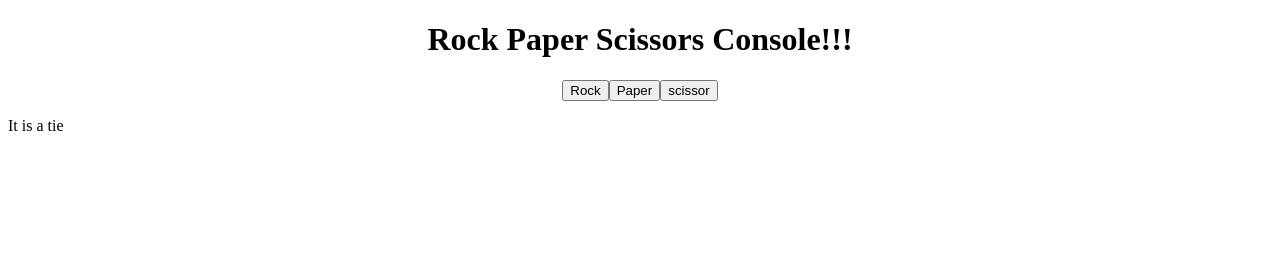
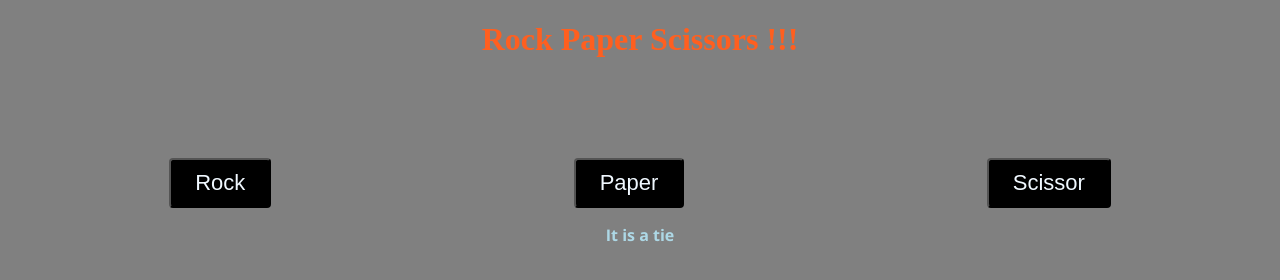
Before and after one commit to Narenselvam/RPS-Odin, a plain HTML site: page index.html in a window 1280 px wide. Both pictures are taken after a click on the button "Rock". Drawn offline with nearby package versions, Linux system fonts and the light colour scheme; a web font is replaced by a local one.

Commit message:
basic styles added

```diff
--- a/index.html
+++ b/index.html
@@ -6,13 +6,17 @@
     <meta http-equiv="X-UA-Compatible" content="ie=edge">
     <title>Rock Paper Scissors</title>
     <link rel="stylesheet" href="styles.css" />
+    <link rel="preconnect" href="https://fonts.googleapis.com">
+    <link rel="preconnect" href="https://fonts.gstatic.com" crossorigin>
+    <link href="https://fonts.googleapis.com/css2?family=Open+Sans:ital,wght@0,300;0,400;0,700;1,300;1,400;1,700&display=swap" rel="stylesheet">
+    <link rel="stylesheet" media="screen" href="https://fontlibrary.org//face/minecraftia" type="text/css"/>
 </head>
 <body>
-    <h1 style="text-align: center;" class="title">Rock Paper Scissors Console!!!</h1>
-    <div>
+    <h1 style="text-align: center;" class="title">Rock Paper Scissors !!!</h1>
+    <div class="container">
     <button class="playerchoice" value="rock">Rock</button>
     <button class="playerchoice" value="paper">Paper</button>
-    <button class="playerchoice" value="scissor">scissor</button>
+    <button class="playerchoice" value="scissor">Scissor</button>
 </div>
     <p id="demo"></p>
     <p id="result"></p>
--- a/script.js
+++ b/script.js
@@ -23,7 +23,8 @@ function playRound(playerSelection) {
       lose+=1;
       result='<br>you lose </br>'+'computer choice is-'+ computerSelection+' <br>pc score-</br>'+lose+'<br>your score is</br>'+win
       if(lose == 5){
-          result+= '<h2 style="text-align:center;">you LOST the game</h2>'
+          res= '<h2 style="text-align:center;">You LOST the game👾</h2>'
+          document.getElementById('result').innerHTML=res
           disableButtons()
       }
   } else if (playerSelection === computerSelection) {
@@ -32,7 +33,8 @@ function playRound(playerSelection) {
     win+=1;
       result='you win <br>computer choice is-</br>'+ computerSelection+'<br>your score=</br>'+win+'<br>Pc score is</br>'+lose
       if(win == 5){
-          result+= '<h2 style="text-align:center;">You WON the game</h2>'
+          res= '<h2 style="text-align:center;">You WON the game👾</h2>'
+          document.getElementById('result').innerHTML=res
           disableButtons()
       }
   }
--- a/styles.css
+++ b/styles.css
@@ -5,3 +5,43 @@ div{
     margin: 10px;
     border: 7px;
 }
+body{
+    background-color: grey;
+}
+.title,#result{
+    font-weight: 900;
+    font-family:'MinecraftiaRegular';
+    color: #FF5F1F;
+
+}
+#result{
+    color:yellow;
+}
+#demo{
+    display: flex;
+    justify-content: center;
+    align-items: center;
+}
+.container{
+    display: flex;
+    flex-direction: row;
+    justify-content: space-around;
+    align-items: center;
+    margin-top: 100px;
+}
+
+button{
+    size: 50px;
+    display: inline-block;
+    background-color: black;
+    color: aliceblue;
+    padding: 10px 24px;
+    font-size: 22px;
+    border-radius: 4px;
+
+}
+p{
+    color: lightblue;
+    font-weight: 600;
+    font-family: "Open Sans","PT Sans", Calibri, Tahoma, sans-serif;
+}
```
